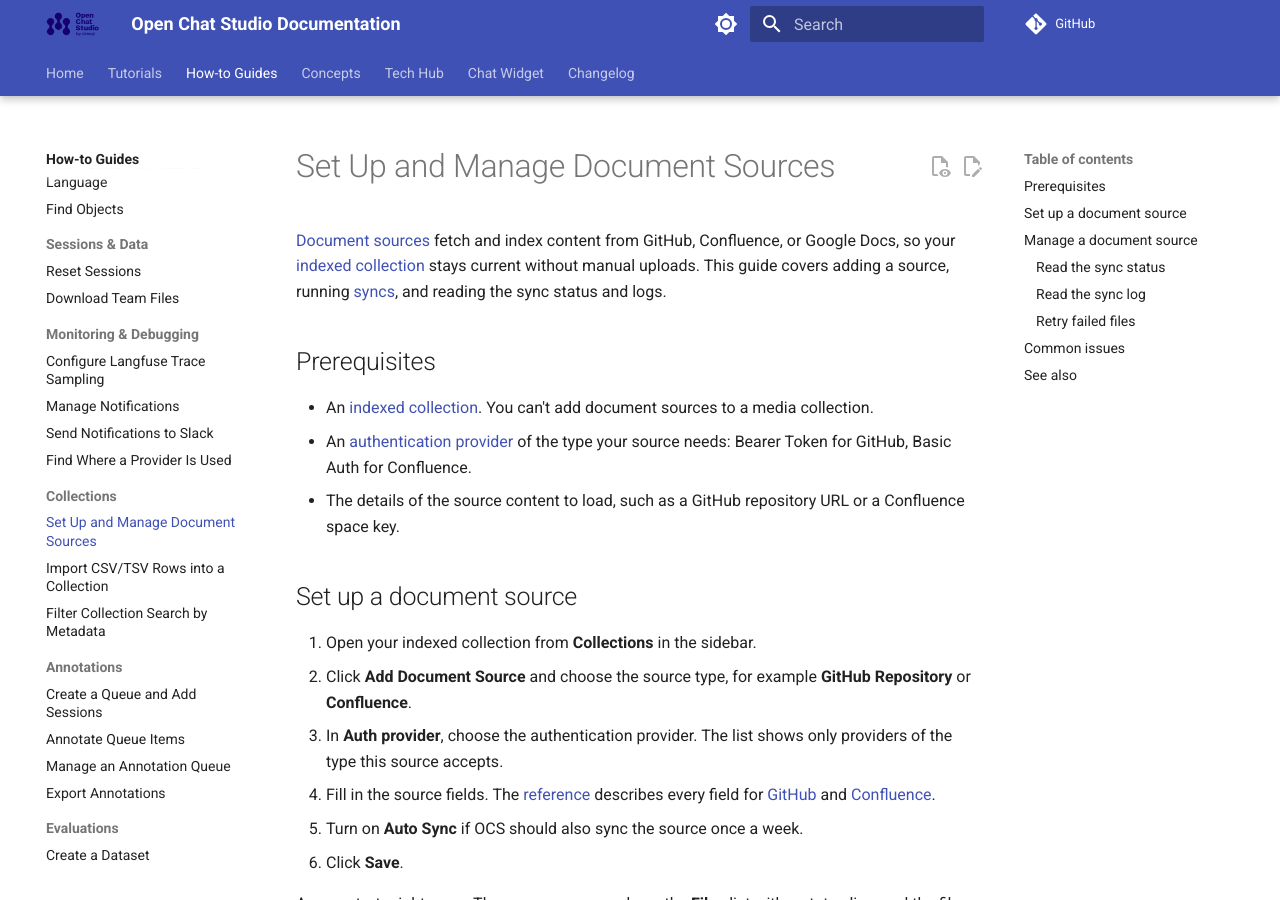
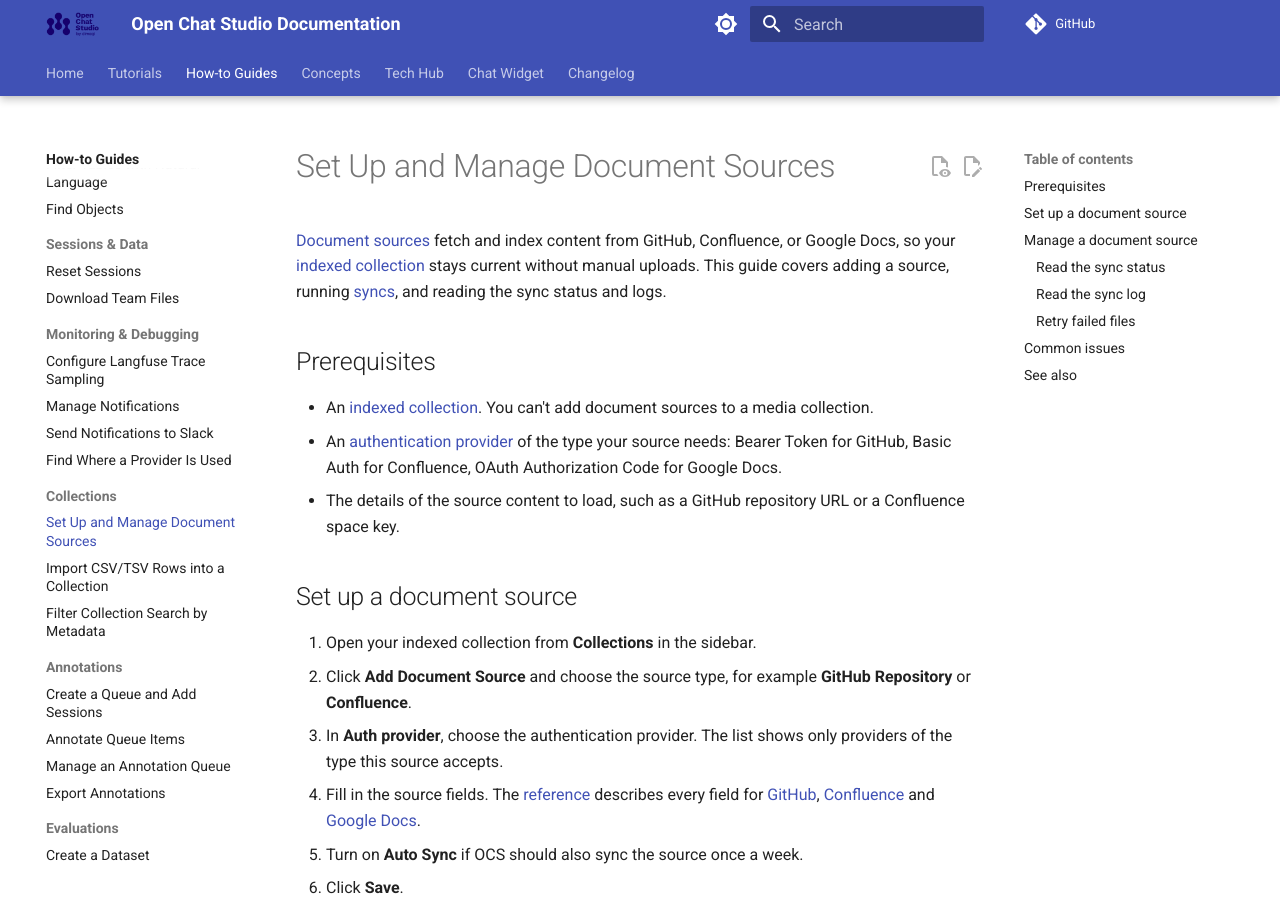
Before and after one commit to dimagi/open-chat-studio-docs, an MkDocs documentation site: the page built from docs/how-to/collections/document_sources.md, in a window 1280 px wide and 900 px high. Built offline with MkDocs 1.6.1 and Material for MkDocs 9.7.7, drawn with Linux system fonts in a browser that asks for light colours; a script that is not in the unit is left out; comment, search, counter and statistics services are not loaded.

Commit message:
Fixes after merge of Google Docs as a doc source

```diff
--- a/docs/how-to/collections/document_sources.md
+++ b/docs/how-to/collections/document_sources.md
@@ -10,7 +10,7 @@
 
 - An [indexed collection](../../concepts/collections/indexed_collections/index.md).
   You can't add document sources to a media collection.
-- An [authentication provider](../concepts/team/authentication_providers.md) of the type your source needs: Bearer Token for GitHub, Basic Auth for Confluence.
+- An [authentication provider](../../concepts/team/authentication_providers.md) of the type your source needs: Bearer Token for GitHub, Basic Auth for Confluence, OAuth Authorization Code for Google Docs.
 - The details of the source content to load, such as a GitHub repository URL or a Confluence space key.
 
 ## Set up a document source
@@ -20,7 +20,7 @@
 3. In **Auth provider**, choose the authentication provider.
    The list shows only providers of the type this source accepts.
 4. Fill in the source fields.
-   The [reference](../tech-hub/collections/document_sources.md) describes every field for [GitHub](../tech-hub/collections/document_sources.md#github) and [Confluence](../tech-hub/collections/document_sources.md#confluence).
+   The [reference](../../tech-hub/collections/document_sources.md) describes every field for [GitHub](../../tech-hub/collections/github_document_source.md), [Confluence](../../tech-hub/collections/confluence_document_source.md) and [Google Docs](../../tech-hub/collections/document_sources.md).
 5. Turn on **Auto Sync** if OCS should also sync the source once a week.
 6. Click **Save**.
 
```
Also changed, not shown: docs/tech-hub/collections/document_sources.md (+1 -1 lines).
